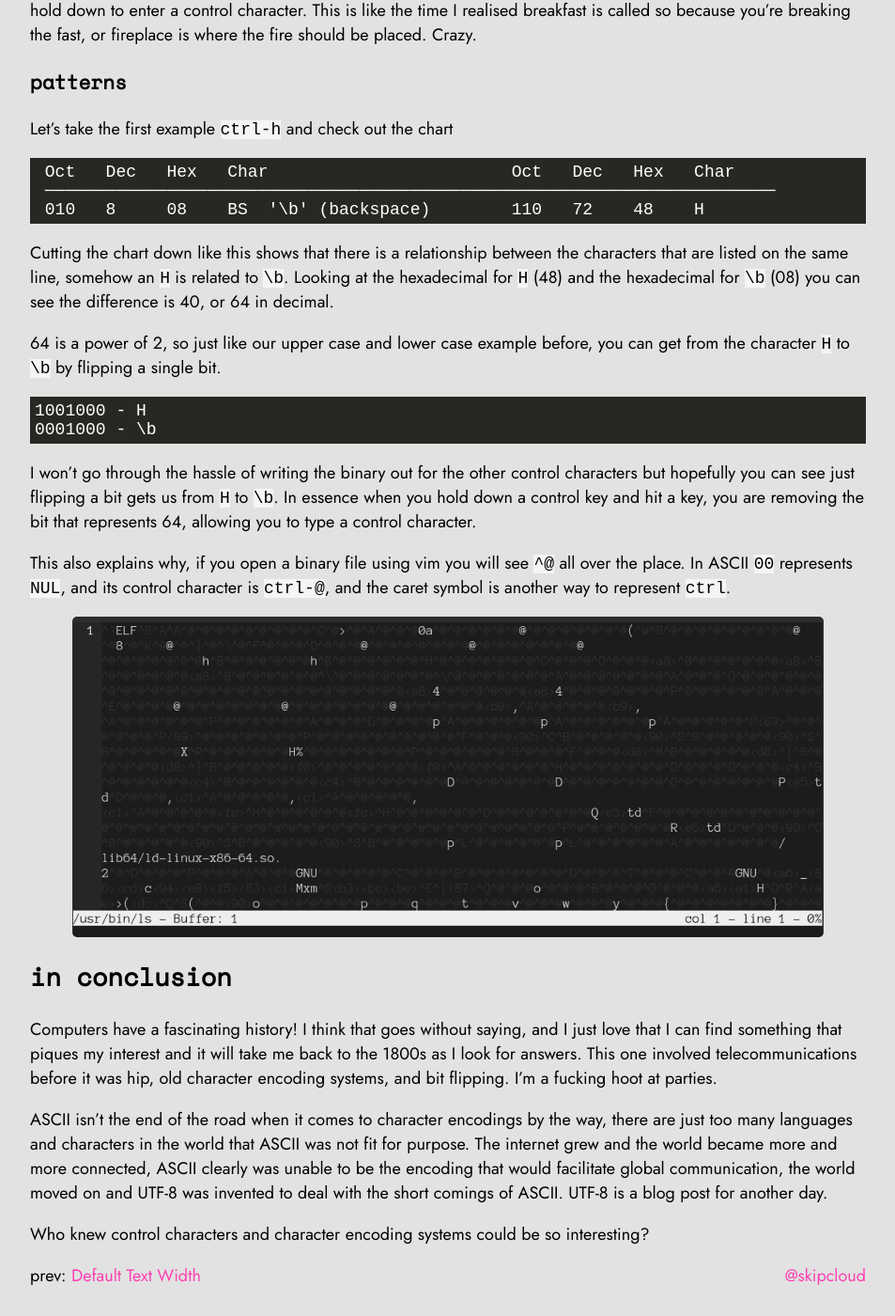
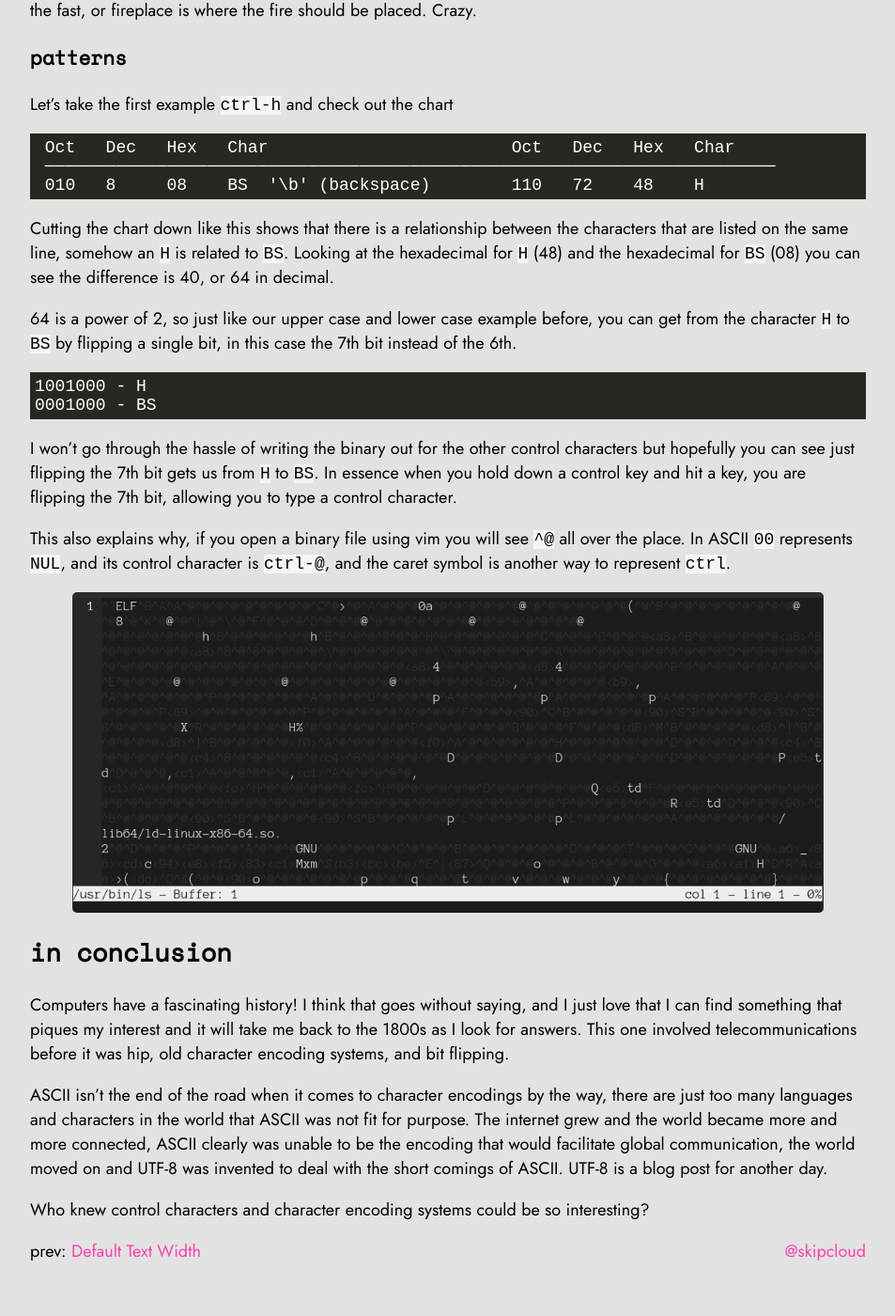
Before and after one commit to skipcloud/skipcloud.github.io, a Jekyll site: the page built from _posts/2020-05-31-control-characters.md, in a window 1280 px wide and 1400 px high, scrolled down 5060 px. Shown: the whole window at 94% size, without its empty margins (163-1116 px from the left). Built offline with Jekyll 4.4.1, drawn with Linux system fonts in a browser that asks for light colours; after the commit the page ends 6434 px from its top, so only the background shows below that; some of the changed text lies outside the part shown.

Commit message:
posts: add corrections

````diff
--- a/_posts/2020-05-31-control-characters.md
+++ b/_posts/2020-05-31-control-characters.md
@@ -125,7 +125,7 @@
 The reason I'm including the hexadecimal with the decimal is it's slightly
 easier to see what I'm going to point out, `a`'s number is 32 higher than `A`
 and 32 in hexadecimal is 20. The reason this is important is you can get from one
-letter to it's lower/upper version by flipping a single bit.
+letter to it's lower/upper version by flipping the 6th bit.
 
 ```
 1000001 - A
@@ -216,22 +216,23 @@
 ```
 
 Cutting the chart down like this shows that there is a relationship between the
-characters that are listed on the same line, somehow an `H` is related to `\b`.
-Looking at the hexadecimal for `H` (48) and the hexadecimal for `\b` (08) you
+characters that are listed on the same line, somehow an `H` is related to `BS`.
+Looking at the hexadecimal for `H` (48) and the hexadecimal for `BS` (08) you
 can see the difference is 40, or 64 in decimal.
 
 64 is a power of 2, so just like our upper case and lower case example before,
-you can get from the character `H` to `\b` by flipping a single bit.
+you can get from the character `H` to `BS` by flipping a single bit, in this
+case the 7th bit instead of the 6th.
 
 ```
 1001000 - H
-0001000 - \b
+0001000 - BS
 ```
 
 I won't go through the hassle of writing the binary out for the other control
-characters but hopefully you can see just flipping a bit gets us from `H` to
-`\b`. In essence when you hold down a control key and hit a key, you are
-removing the bit that represents 64, allowing you to type a control character.
+characters but hopefully you can see just flipping the 7th bit gets us from `H`
+to `BS`. In essence when you hold down a control key and hit a key, you are
+flipping the 7th bit, allowing you to type a control character.
 
 This also explains why, if you open a binary file using vim you will see `^@`
 all over the place. In ASCII `00` represents `NUL`, and its control
@@ -245,8 +246,7 @@
 Computers have a fascinating history! I think that goes without saying, and I
 just love that I can find something that piques my interest and it will take me
 back to the 1800s as I look for answers. This one involved telecommunications
-before it was hip, old character encoding systems, and bit flipping. I'm a
-fucking hoot at parties.
+before it was hip, old character encoding systems, and bit flipping.
 
 ASCII isn't the end of the road when it comes to character encodings by the way,
 there are just too many languages and characters in the world that ASCII was not
````
Also changed, not shown: other parts of _posts/2020-05-31-control-characters.md (+6 -6 lines).
